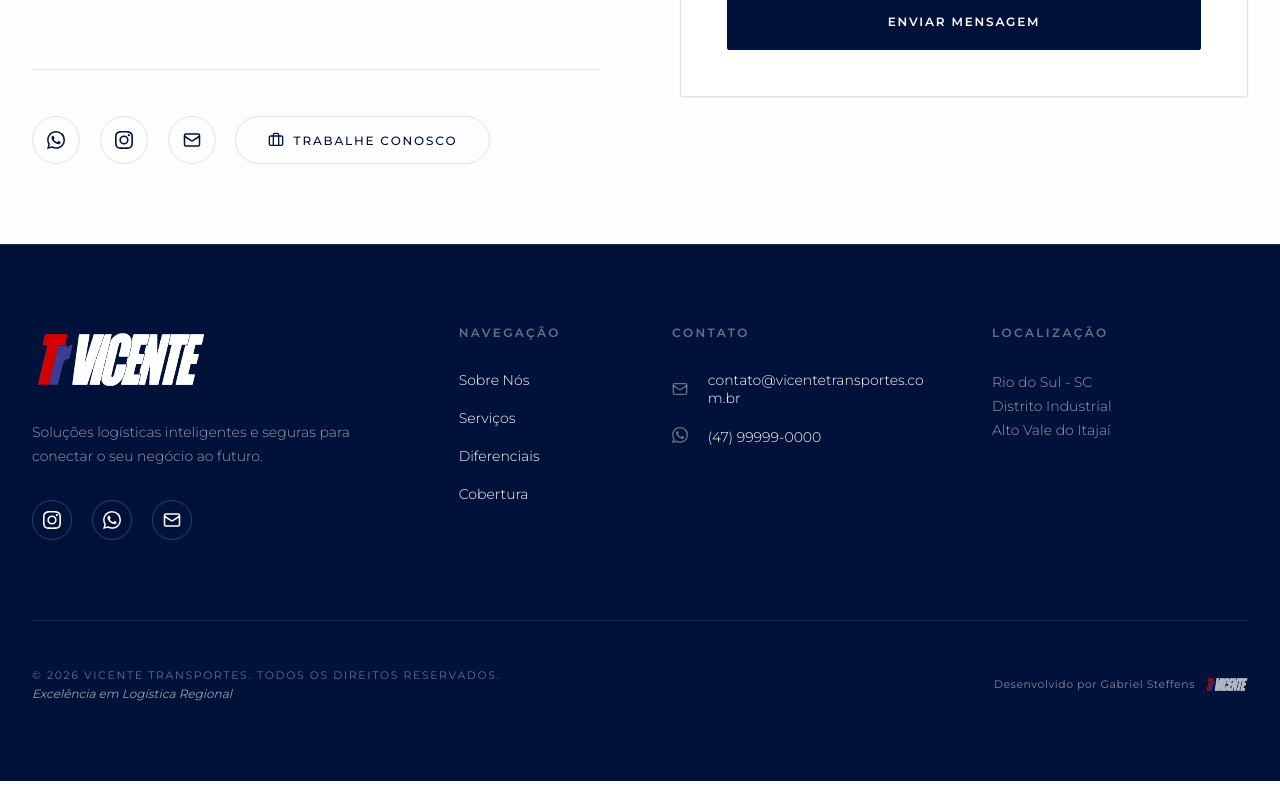
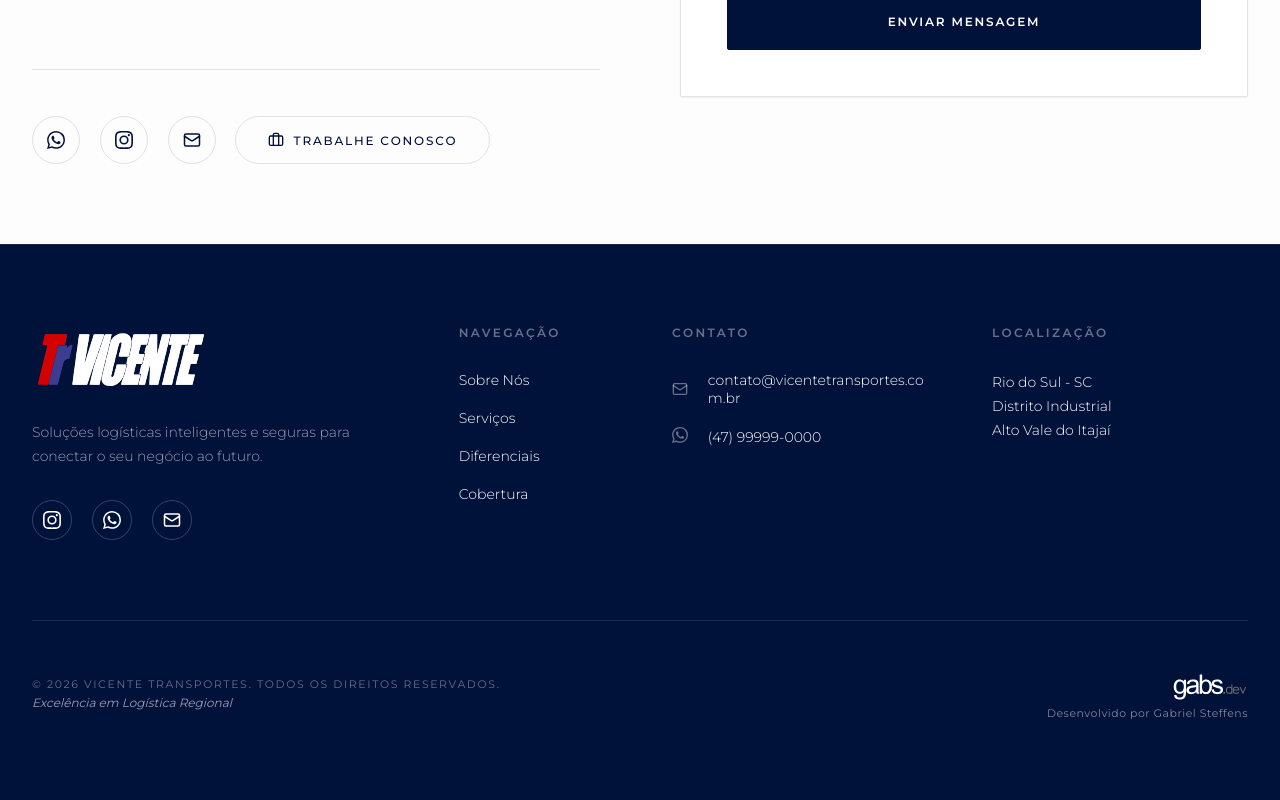
Before and after one commit to gabste8831/Tr-Transportes-Landing-Page, a Next.js app: page / in a window 1280 px wide. Shown: the part 5545-6345 px from the top of the page. Built offline with nearby package versions, Linux system fonts and the light colour scheme.

Commit message:
creditos ao desenvolvedor no footer

```diff
--- a/src/components/sections/footer/Footer.module.css
+++ b/src/components/sections/footer/Footer.module.css
@@ -99,7 +99,6 @@
 .address {
   font-size: var(--fs-sm);
   font-weight: 300;
-  color: rgb(255 255 255 / 0.6);
   line-height: 1.7;
 }
 
@@ -137,14 +136,18 @@
 
 /* Crédito do desenvolvedor */
 .credit {
-  display: inline-flex;
+  display: flex;
+  flex-direction: column;
   align-items: center;
-  gap: var(--space-2xs);
   color: rgb(255 255 255 / 0.5);
   transition: color 0.2s ease;
 }
 
-.credit:hover {
+.credit a {
+  transition: color 0.2s ease;
+}
+
+.credit:hover a {
   color: #ffffff;
 }
 
@@ -154,14 +157,10 @@
 }
 
 .creditLogo {
-  height: 1rem;
+  height: 38px;
   width: auto;
-  opacity: 0.7;
+  opacity: 1;
   transition: opacity 0.2s ease;
-}
-
-.credit:hover .creditLogo {
-  opacity: 1;
 }
 
 /* Tablet: brand takes the full width, nav/contact/location pair up
@@ -212,4 +211,8 @@
     justify-content: space-between;
     text-align: left;
   }
+
+  .credit {
+    align-items: flex-end;
+  }
 }
--- a/src/components/sections/footer/Footer.tsx
+++ b/src/components/sections/footer/Footer.tsx
@@ -111,13 +111,13 @@ export default function Footer() {
             rel="noopener noreferrer"
             className={styles.credit}
           >
-            <span className={styles.creditText}>Desenvolvido por Gabriel Steffens</span>
             <img
-              src="/images/logo_tr_branca.svg"
+              src="/images/logo_gabdev_2.svg"
               alt=""
               aria-hidden="true"
               className={styles.creditLogo}
             />
+            <span className={styles.creditText}>Desenvolvido por <a>Gabriel Steffens</a></span>
           </a>
         </div>
       </div>
```
Also changed, not shown: src/app/globals.css (+6 -21 lines), public/images/logo_gabdev_2.svg (added).
